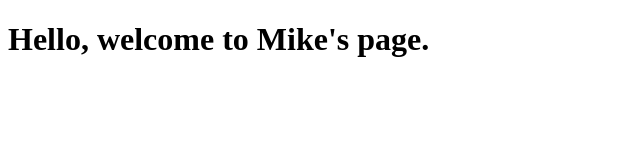
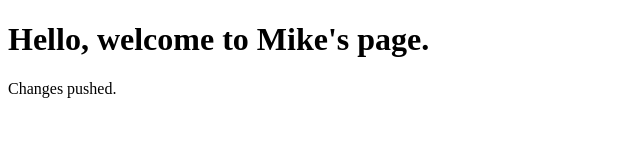
Before and after one commit to mea172/mea172.github.io, a plain HTML site: page index.html in a window 1280 px wide. Shown: the whole page, without its empty margins (0-640 px from the left). Drawn offline with Linux system fonts and the light colour scheme.

Commit message:
Simple change

```diff
--- a/index.html
+++ b/index.html
@@ -7,5 +7,8 @@
 
   <body>
     <h1>Hello, welcome to Mike's page.</h1>
+    <p>
+      Changes pushed.
+    </p>
   </body>
 </html>
```
